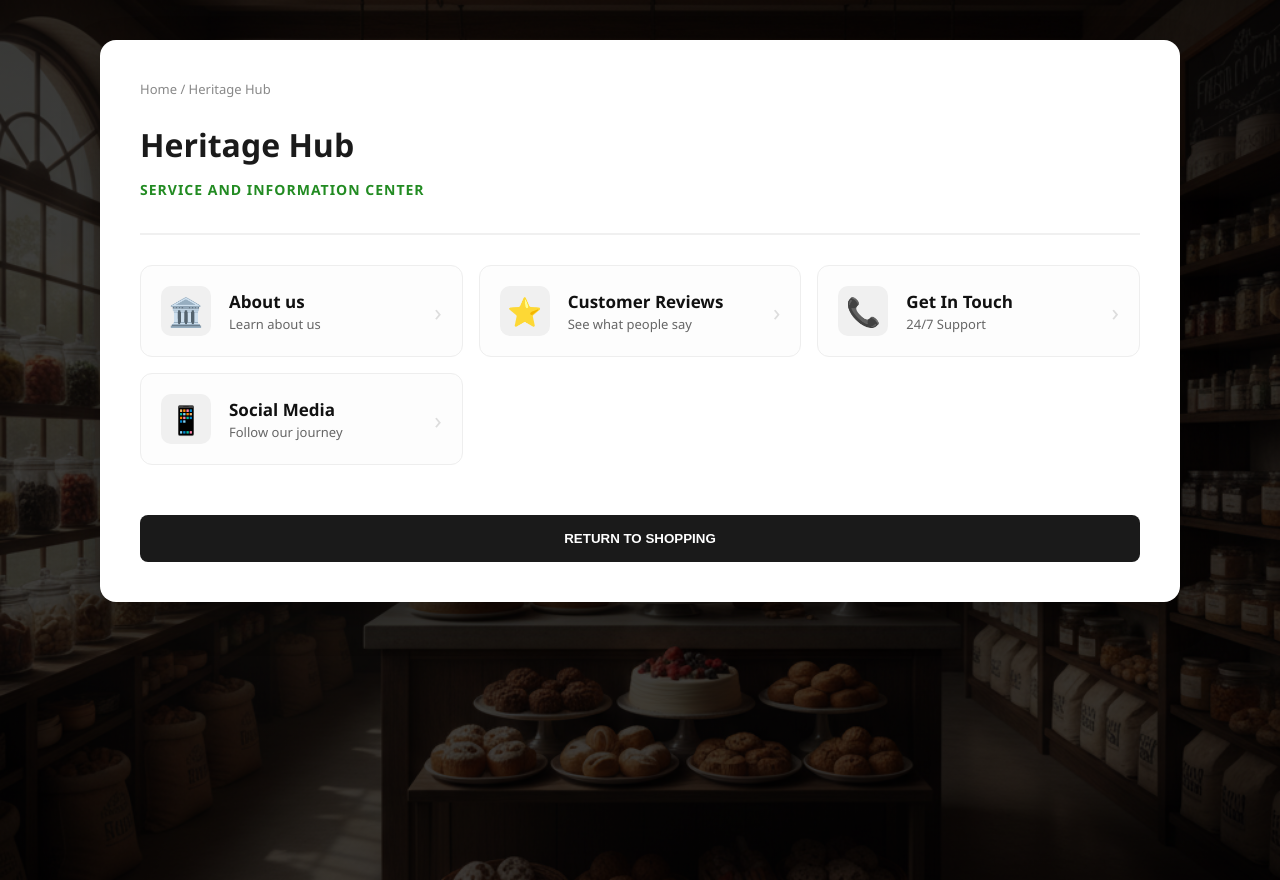
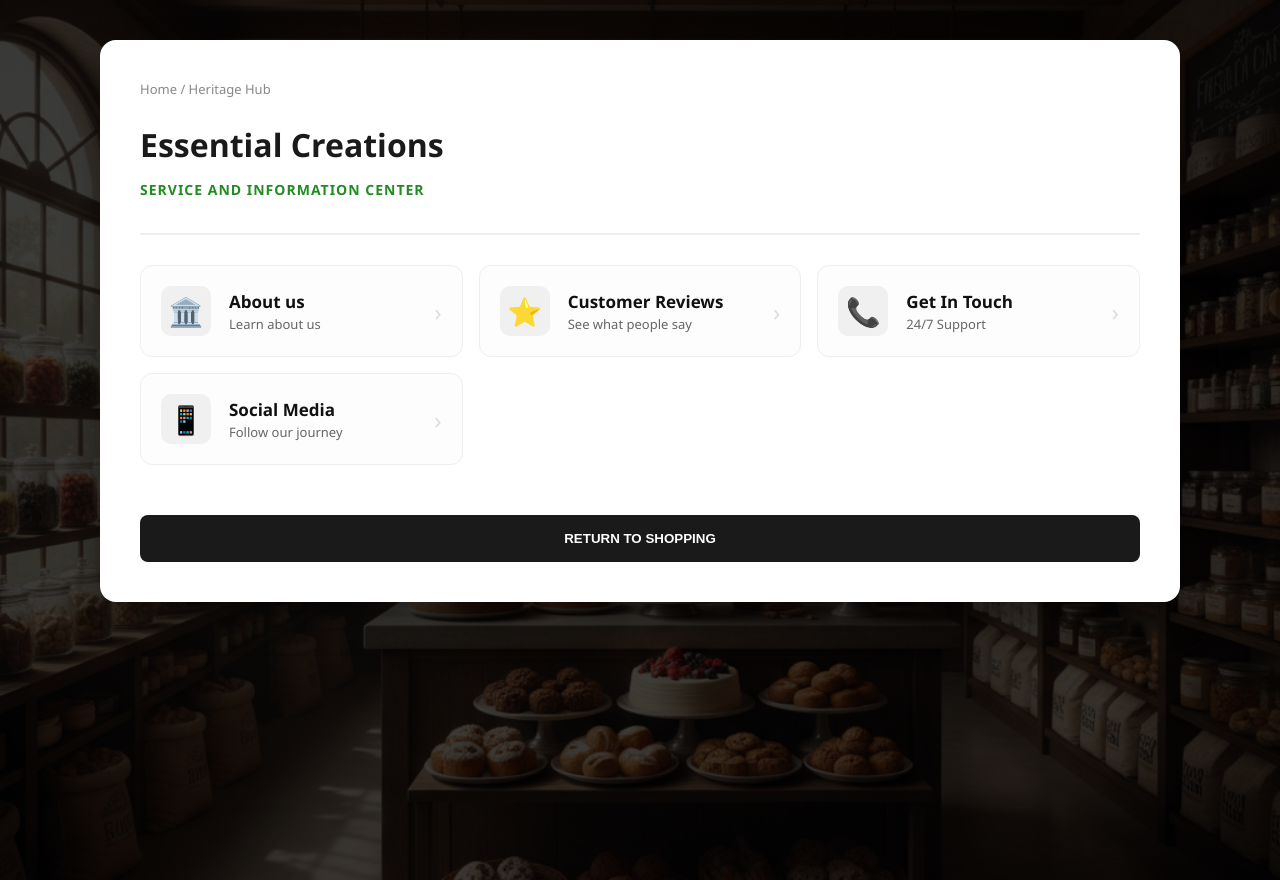
Before and after one commit to nwadikeekene4-lab/New-project-1, a React (Vite) app in the folder firstclient-frontend/: page /hub in a window 1280 px wide. Built offline with nearby package versions, Linux system fonts and the light colour scheme; no server answers.

Commit message:
Update NavigationHub.jsx

```diff
--- a/firstclient-frontend/src/pages/NavigationHub.jsx
+++ b/firstclient-frontend/src/pages/NavigationHub.jsx
@@ -20,7 +20,7 @@ const NavigationHub = () => {
         </nav>
 
         <header className="hub-header">
-          <h1 className="hub-title">Heritage Hub</h1>
+          <h1 className="hub-title">Essential Creations</h1>
           <p className="hub-subtitle">Service and Information Center</p>
         </header>
 
```
